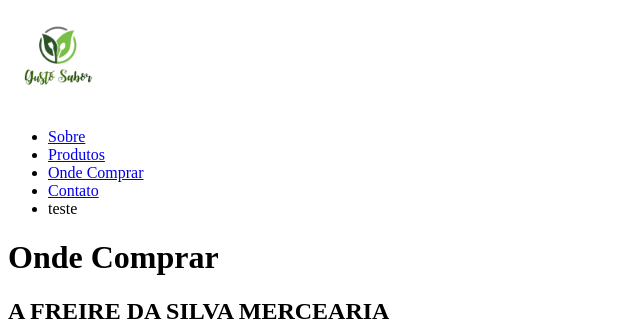
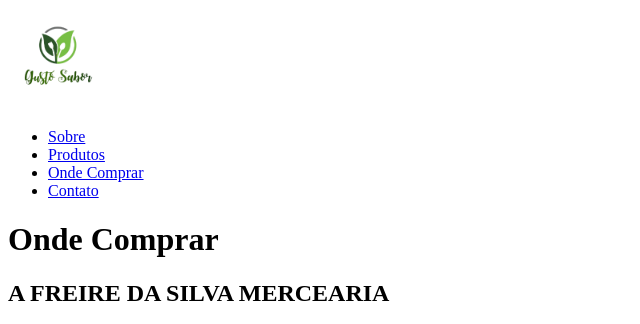
Before and after one commit to oDevFred/PI_Site_De_Temperos_TC41, a plain HTML site: page gusto-sabor-site/Onde-Comprar/onde-comprar.html in a window 1280 px wide. Shown: the top 324 px of the page, without its empty margins (0-640 px from the left). Drawn offline with Linux system fonts and the light colour scheme.

Commit message:
Voltando ao normal

```diff
--- a/gusto-sabor-site/Onde-Comprar/onde-comprar.html
+++ b/gusto-sabor-site/Onde-Comprar/onde-comprar.html
@@ -18,7 +18,6 @@
             <li><a href="/gusto-sabor-site/Produtos/produtos.html">Produtos</a></li>
             <li><a href="/gusto-sabor-site/Onde-Comprar/onde-comprar.html">Onde Comprar</a></li>
             <li><a href="/gusto-sabor-site/Contato/contato.html">Contato</a></li>
-            <li>teste</li>
         </ul>
     </header>
 
```
